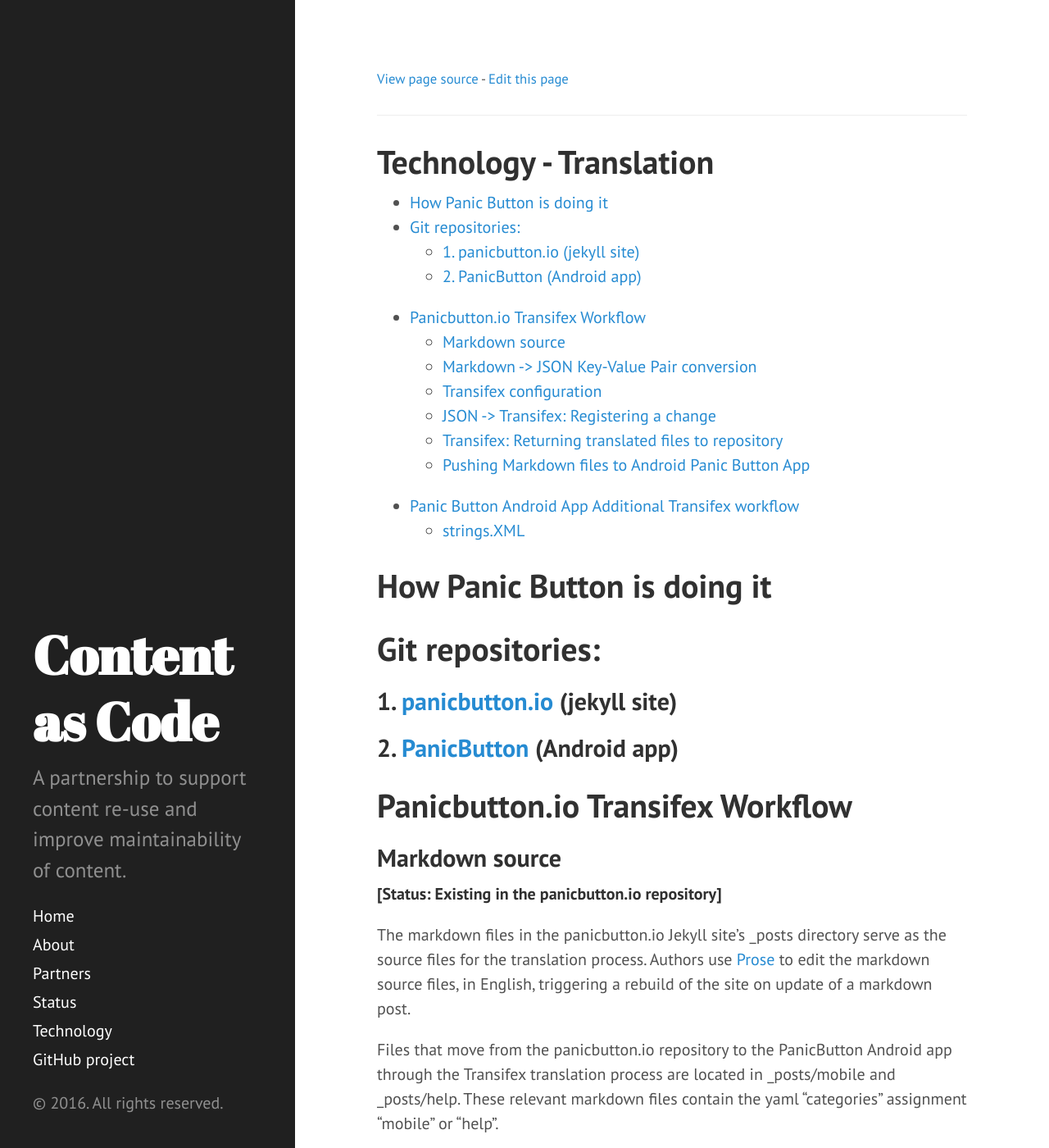
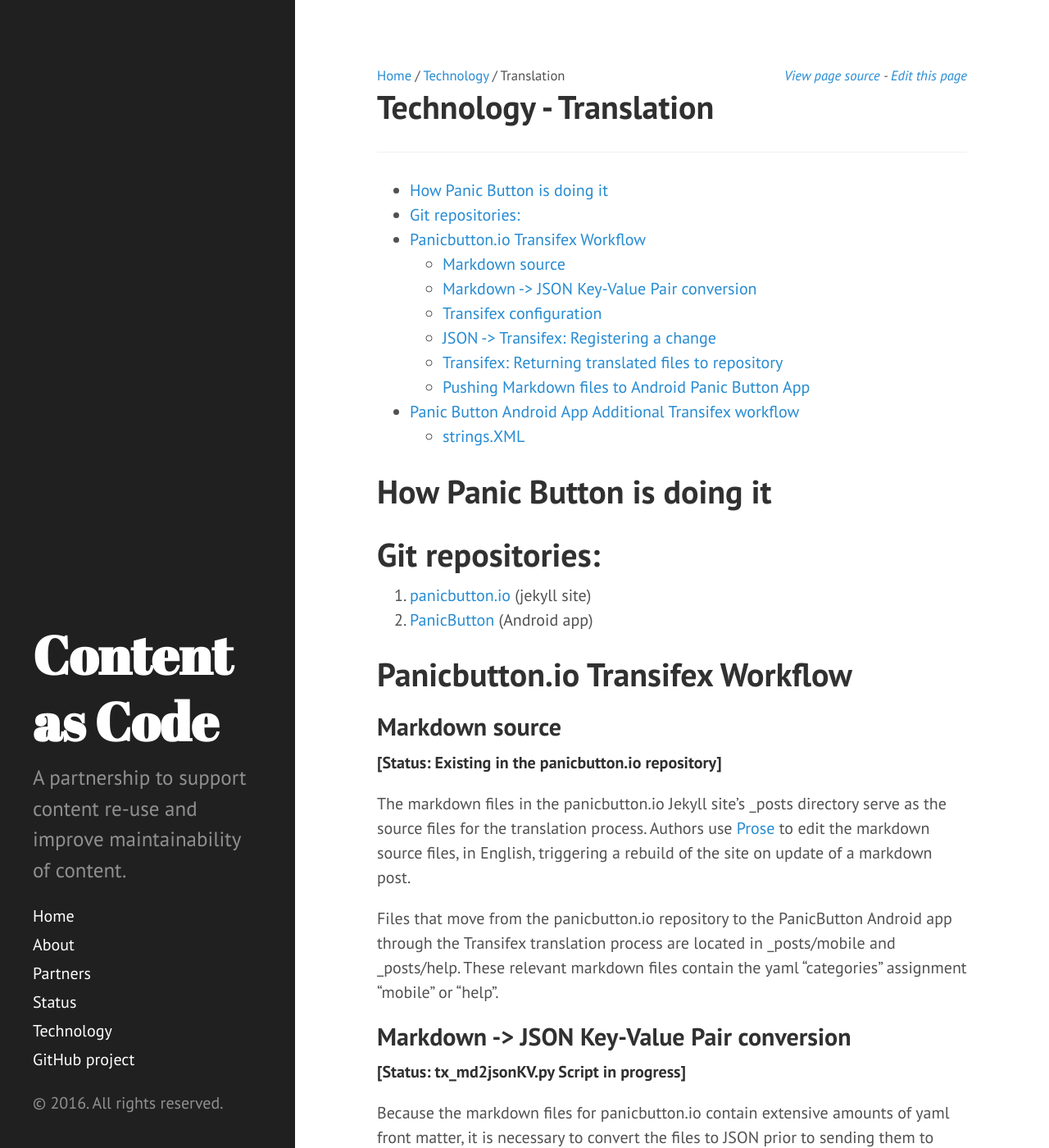
Before and after one commit to iilab/contentascode, a Jekyll site: the page built from technology/translation.md, in a window 1280 px wide and 1400 px high. Shown: the whole window at 82% size. Built offline with Jekyll 4.4.1, drawn with Linux system fonts in a browser that asks for light colours.

Commit message:
Added breadcrumbs and changed layout for view source and edit links. #1

```diff
--- a/_includes/sidebar.html
+++ b/_includes/sidebar.html
@@ -10,7 +10,7 @@
     </div>
 
     <nav class="sidebar-nav">
-      <a class="sidebar-nav-item{% if page.url == site.baseurl %} active{% endif %}" href="{{ site.baseurl }}">Home</a>
+      <a class="sidebar-nav-item{% if page.url == site.baseurl %} active{% endif %}" href="{{ site.baseurl }}/">Home</a>
 
       {% comment %}
         The code below dynamically generates a sidebar nav of pages with
--- a/_layouts/default.html
+++ b/_layouts/default.html
@@ -8,11 +8,29 @@
     {% include sidebar.html %}
 
     <div class="content container">
-          <small><a href="{{site.github.repository_url}}/tree/master/{{page.path}}">View page source</a> - <a href="{{site.github.repository_url}}/edit/master/{{page.path}}">Edit this page</a></small>
-          <hr>
 
-    <div class="page">
+    <div>
+      {% assign crumbs = page.url | remove:'/index.html' | split: '/' %}
+      <small>
+        <div style="float:left"><a href="{{ site.baseurl }}/">Home</a>
+        {% for crumb in crumbs offset: 1 %}
+          {% if forloop.last %}
+            / {{ crumb | replace:'-',' ' | remove:'.html' | capitalize }}
+          {% else %}
+            / <a href="{{ site.baseurl }}{% assign crumb_limit = forloop.index | plus: 1 %}{% for crumb in crumbs limit: crumb_limit %}{{ crumb | append: '/' }}{% endfor %}">{{ crumb | replace:'-',' ' | remove:'.html' | capitalize }}</a>
+          {% endif %}
+        {% endfor %}
+        </div>
+
+        <div style="float:right"><em><a href="{{site.github.repository_url}}/tree/master/{{page.path}}">View page source</a> - <a href="{{site.github.repository_url}}/edit/master/{{page.path}}">Edit this page</a></em>
+        </div>
+      </small>
+    </div>
+
+    <div class="page" style="clear:both">
       <h1 class="page-title">{{ page.title }}</h1>
+      <hr>
+
       {{ content }}
     </div>
 
--- a/public/css/poole.css
+++ b/public/css/poole.css
@@ -117,7 +117,7 @@
 /* Lists */
 ul, ol, dl {
   margin-top: 0;
-  margin-bottom: 1rem;
+  margin-bottom: 0rem;
 }
 
 dt {
--- a/technology/translation.md
+++ b/technology/translation.md
@@ -8,8 +8,9 @@
 # How Panic Button is doing it
 
 # Git repositories:
-## 1. [panicbutton.io](https://github.com/PanicInitiative/panicbutton.io) (jekyll site)
-## 2. [PanicButton](https://github.com/PanicInitiative/PanicButton) (Android app)
+
+1. [panicbutton.io](https://github.com/PanicInitiative/panicbutton.io) (jekyll site)
+2. [PanicButton](https://github.com/PanicInitiative/PanicButton) (Android app)
 
 # Panicbutton.io Transifex Workflow
 
```
